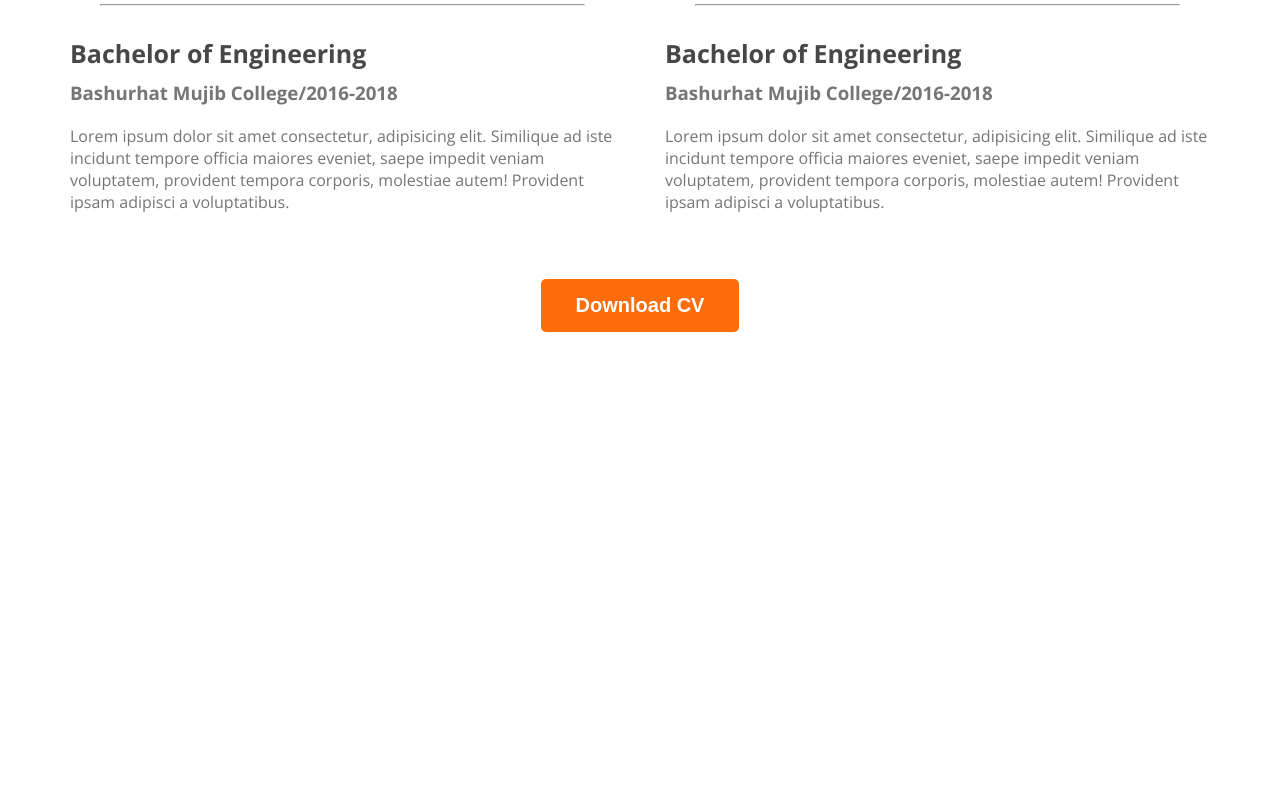
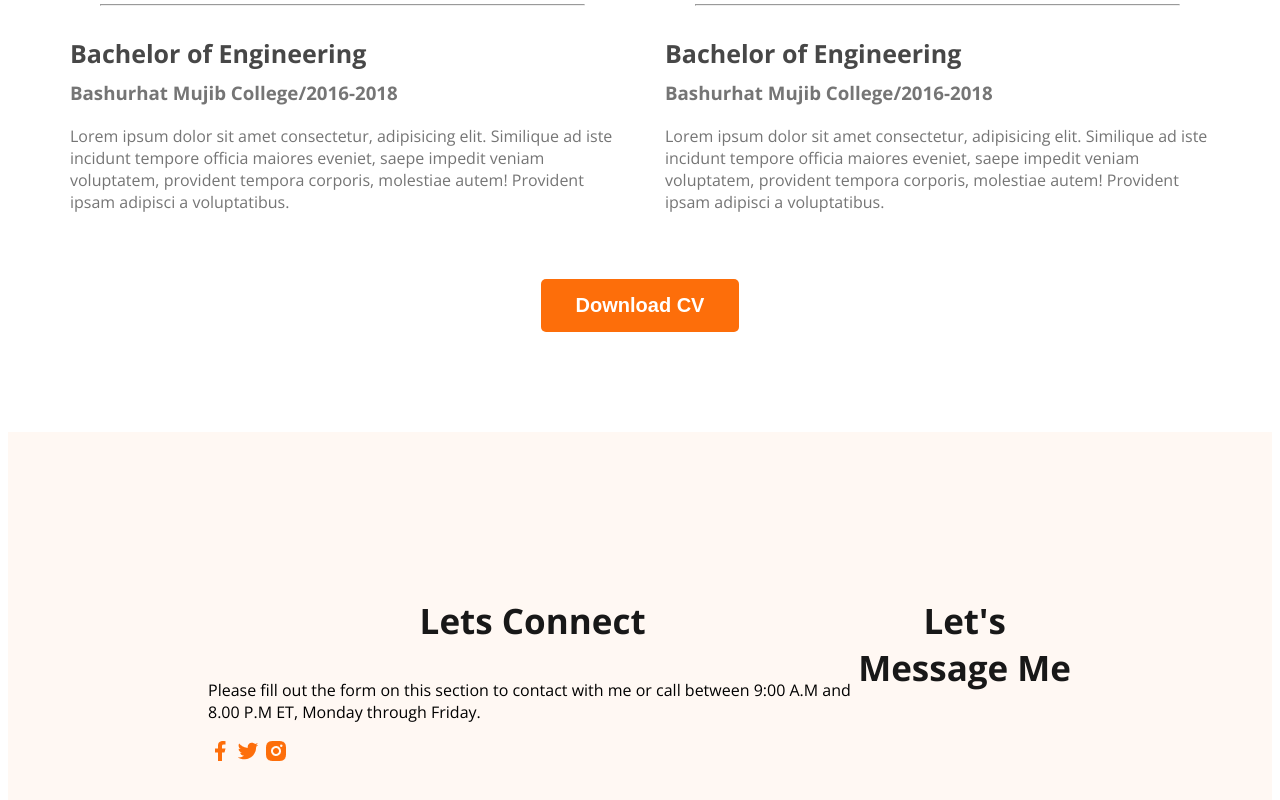
Before and after one commit to ismail-dev-code/ismail-hossain, a plain HTML site: page index.html in a window 1280 px wide. Shown: the part 2908-3708 px from the top of the page. Before the commit the page ends 3248 px from the top, so only its background shows below. Drawn offline with nearby package versions, Linux system fonts and the light colour scheme.

Commit message:
footer added

```diff
--- a/index.html
+++ b/index.html
@@ -204,6 +204,19 @@
         </div>
       </section>
     </main>
-    <footer></footer>
+    <footer>
+        <div class="footer-column">
+            <h3 class="section-title">Lets Connect</h3>
+            <p class="section-description">Please fill out the form on this section to contact with me or call between 9:00 A.M and 8.00 P.M ET, Monday through Friday.</p>
+            <div class="social-links">
+                <a href=""><img src="images/icons/facebook.png" alt=""></a>
+                <a href=""><img src="images/icons/twitter.png" alt=""></a>
+                <a href=""><img src="images/icons/insta.png" alt=""></a>
+            </div>
+        </div>
+        <div class="footer-column">
+            <h3 class="section-title">Let's Message Me</h3>
+        </div>
+    </footer>
   </body>
 </html>
--- a/styles/portfolio.css
+++ b/styles/portfolio.css
@@ -157,3 +157,9 @@ main{
   text-align: center;
   margin-top: 50px;
 }
+footer{
+  display: flex;
+  background: #fff8f3;
+  margin-top: 100px;
+  padding: 130px 200px;
+}
```
